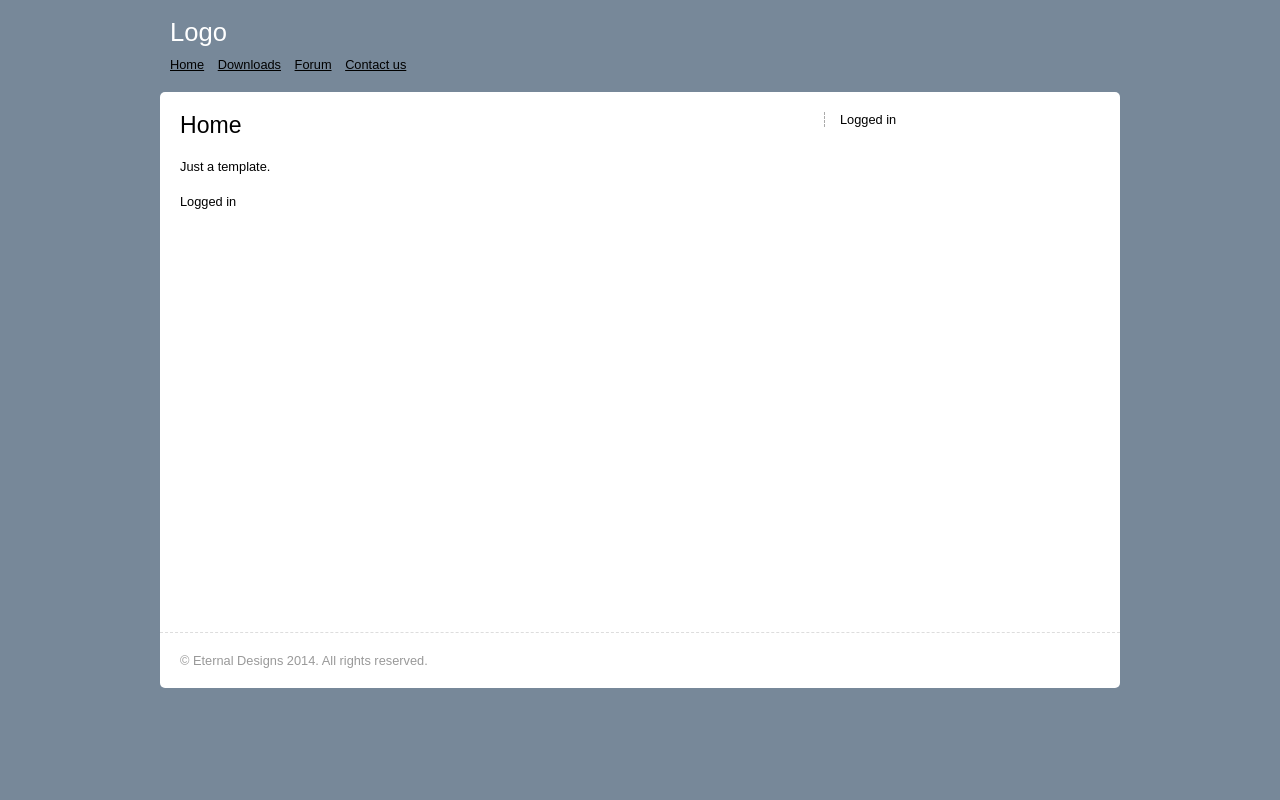
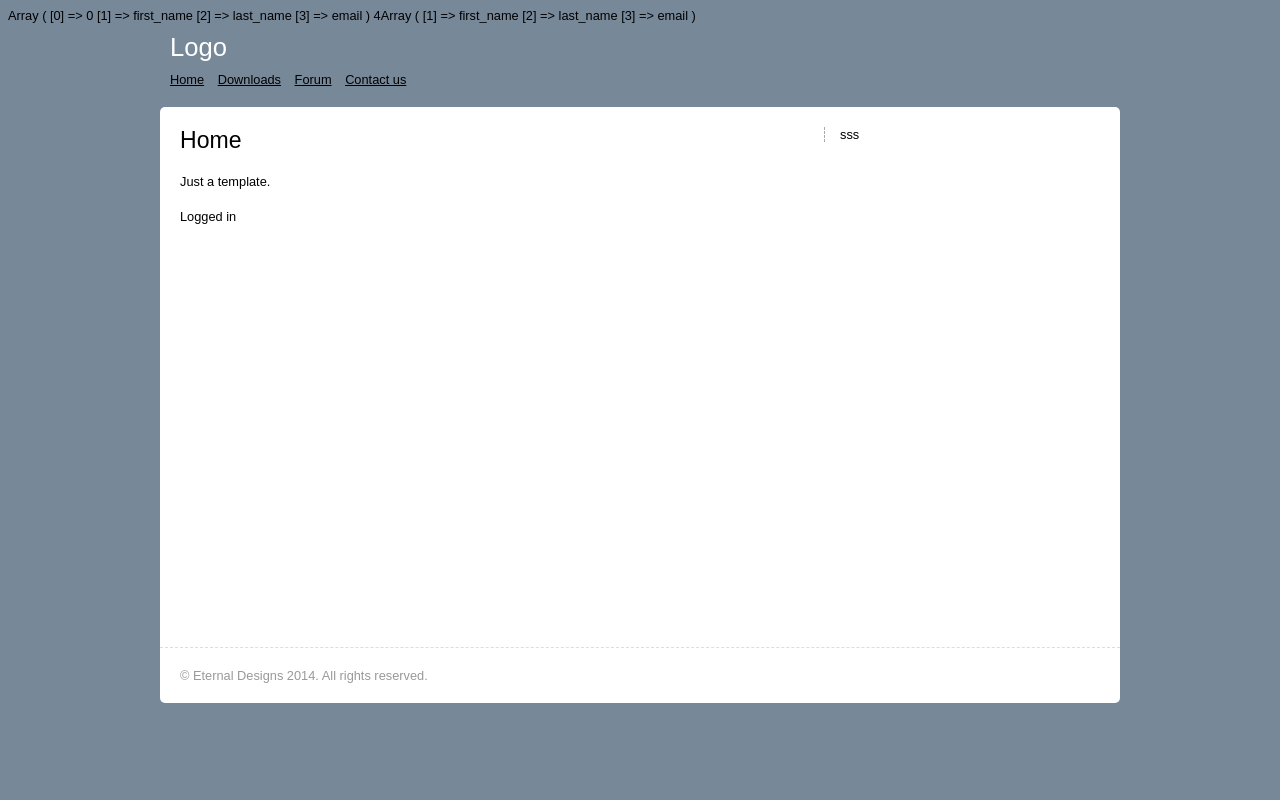
Before and after one commit to cyrusonline/login, a PHP site: page /index.php in a window 1280 px wide. Run offline with PHP 8.4, Linux system fonts and the light colour scheme; the visitor is signed in with stand-in values (Sample User, id 1); some libraries are stand-ins or nearby versions.

Commit message:
lecture 8 : 10:43

```diff
--- a/core/functions/users.php
+++ b/core/functions/users.php
@@ -1,4 +1,24 @@
 <?php
+
+function user_data($user_id){
+	$data = array();
+	$user_id = (int)$user_id;
+	$func_num_args = func_num_args();
+	$func_get_args = func_get_args();
+
+	//echo $func_num_args;
+
+	print_r($func_get_args);
+// 	print_r($func_num_args);
+
+		if($func_num_args>1){
+			unset($func_get_args[0]);
+		}
+		print_r($func_num_args);
+		print_r($func_get_args);
+
+}
+
 function logged_in(){
 	return (isset($_SESSION['user_id'])) ? true:false;
 
@@ -53,4 +73,11 @@ function login($username, $password){
 
 
 }
+
+
+
+
+
+
+
 ?>
--- a/core/init.php
+++ b/core/init.php
@@ -3,10 +3,13 @@ session_start();
 error_reporting(0);
 require 'database/connect.php';
 require 'functions/general.php';
-
 require 'functions/users.php';
+if(logged_in()===true){
 
 
+	$user_data = user_data($_SESSION['user_id'],'first_name','last_name','email');
+
+}
 $errors= array();
 
 ?>
--- a/includes/aside.php
+++ b/includes/aside.php
@@ -2,7 +2,7 @@
 	<?php
 
 	if (logged_in()===true){
-		echo 'Logged in ';
+		include 'includes/widgets/loggedin.php';
 	}else {
 		include 'includes/widgets/login.php';
 	}
--- /dev/null
+++ b/includes/widgets/loggedin.php
@@ -0,0 +1,6 @@
+<?php
+data
+
+
+?>
+sss
```
